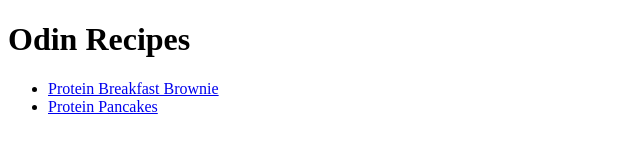
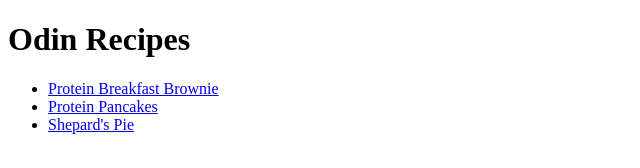
Before and after one commit to AustinG20/odin-recipes, a plain HTML site: page index.html in a window 1280 px wide. Shown: the whole page, without its empty margins (0-640 px from the left). Drawn offline with Linux system fonts and the light colour scheme.

Commit message:
Add link to shepards pie on index page

```diff
--- a/index.html
+++ b/index.html
@@ -9,6 +9,7 @@
         <ul>
             <li><a href="./recipes/proteinBrownie.html">Protein Breakfast Brownie</a></li>
             <li><a href="./recipes/proteinPancake.html">Protein Pancakes</a></li>
+            <li><a href="./recipes/shepardsPie.html">Shepard's Pie</a></li>
         </ul>
     </body>
 </html>
```
